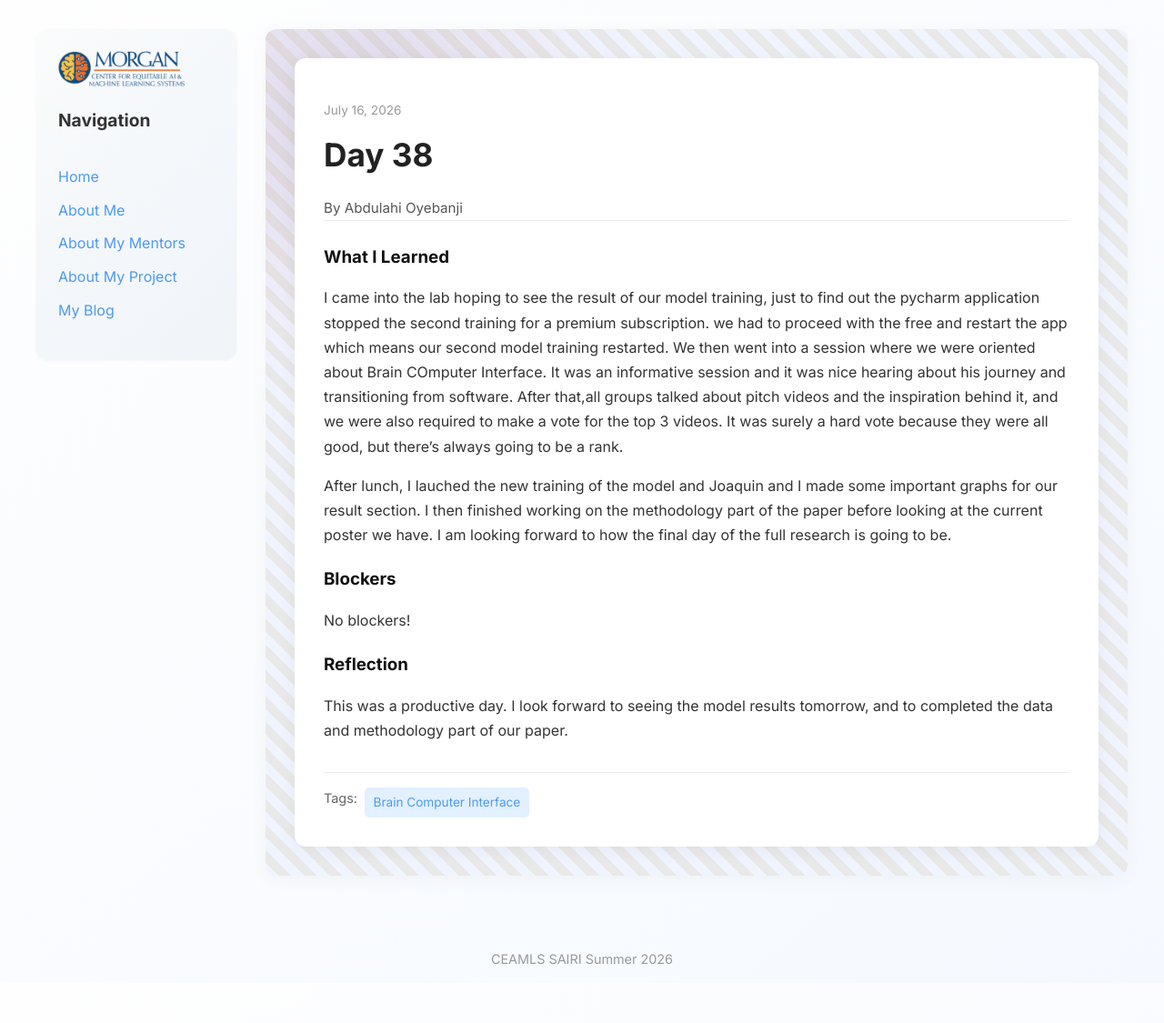
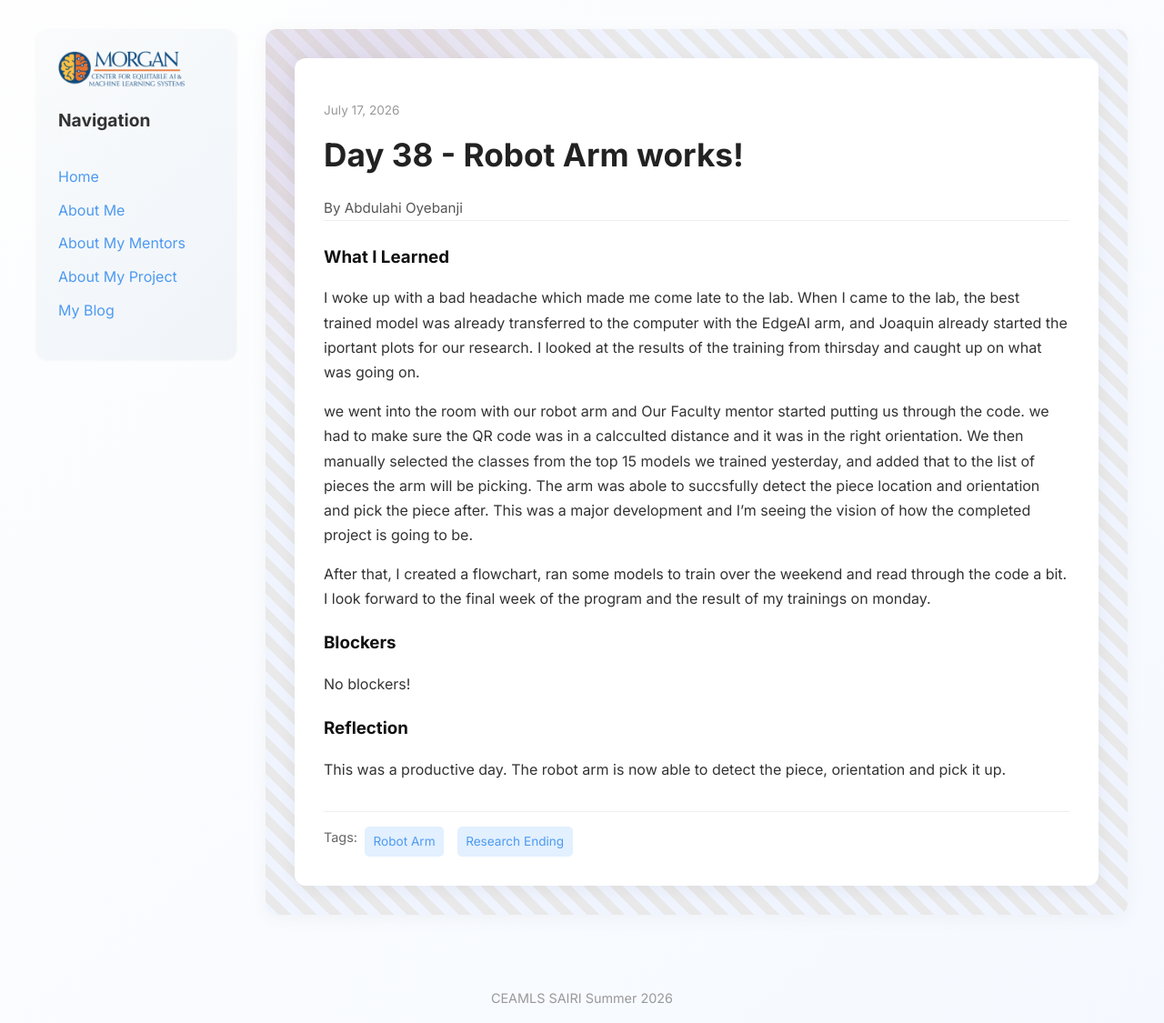
Before and after one commit to abdulahi-banji/abdulahi-banjiceamls26.github.io, a Jekyll site: the page built from _posts/2026-07-17-day-39.md, in a window 1280 px wide. Shown: the whole page at 91% size. Built offline with Jekyll 4.4.1, drawn with Linux system fonts in a browser that asks for light colours; before the commit the page ends 1081 px from its top, so only the background shows below that.

Commit message:
day 29 draft

```diff
--- a/_posts/2026-07-17-day-39.md
+++ b/_posts/2026-07-17-day-39.md
@@ -1,21 +1,21 @@
 ---
 layout: post
-title: "Day 38"
-date: "2026-07-16 00:00:00"
-permalink: /day38.html
-tags: ["Brain Computer Interface"]
-
-
+title: "Day 38 - Robot Arm works!"
+date: "2026-07-17 00:00:00"
+permalink: /day39.html
+tags: ['Robot Arm', "Research Ending"]
 
 what_i_learned: |
-  I came into the lab hoping to see the result of our model training, just to find out the pycharm application stopped the second training for a premium subscription. we had to proceed with the free and restart the app which means our second model training restarted. We then went into a session where we were oriented about Brain COmputer Interface. It was an informative session and it was nice hearing about his journey and transitioning from software. After that,all groups talked about pitch videos and the inspiration behind it, and we were also required to make a vote for the top 3 videos. It was surely a hard vote because they were all good, but there's always going to be a rank.
+  I woke up with a bad headache which made me come late to the lab. When I came to the lab, the best trained model was already transferred to the computer with the EdgeAI arm, and Joaquin already started the iportant plots for our research. I looked at the results of the training from thirsday and caught up on what was going on.
 
-  After lunch, I lauched the new training of the model and Joaquin and I made some important graphs for our result section. I then finished working on the methodology part of the paper before looking at the current poster we have. I am looking forward to how the final day of the full research is going to be.
+  we went into the room with our robot arm and Our Faculty mentor started putting us through the code. we had to make sure the QR code was in a calcculted distance and it was in the right orientation. We then manually selected the classes from the top 15 models we trained yesterday, and added that to the list of pieces the arm will be picking. The arm was abole to succsfully detect the piece location and orientation and pick the piece after. This was a major development and I'm seeing the vision of how the completed project is going to be.
+
+  After that, I created a flowchart, ran some models to train over the weekend and read through the code a bit. I look forward to the final week of the program and the result of my trainings on monday.
 
 blockers: |
   No blockers!
 
 
 reflection: |
-  This was a productive day. I look forward to seeing the model results tomorrow, and to completed the data and methodology part of our paper.
+  This was a productive day. The robot arm is now able to detect the piece, orientation and pick it up.
 ---
```
